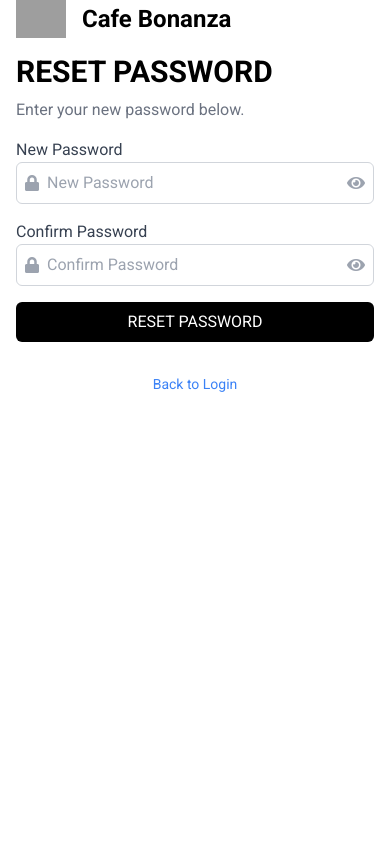
After one commit to Chandra13July/WebAdmin, a PHP site: page /WebAdmin/views/auth/resetPasswordAdmin.php in a window 390 px wide. The commit adds this page. Run offline with PHP 8.4, Linux system fonts and the light colour scheme; some libraries are stand-ins or nearby versions; grey boxes are pictures that could not be loaded.

Commit message:
Add Fitur Forgot Password Admin And Reset Password Admin

```diff
--- /dev/null
+++ b/app/views/auth/resetPasswordAdmin.php
@@ -0,0 +1,128 @@
+<html>
+
+<head>
+    <script src="https://cdn.tailwindcss.com"></script>
+    <link href="https://cdnjs.cloudflare.com/ajax/libs/font-awesome/5.15.3/css/all.min.css" rel="stylesheet" />
+    <link href="https://fonts.googleapis.com/css2?family=Roboto:wght@400;500;700&amp;display=swap" rel="stylesheet" />
+    <style>
+        body {
+            font-family: 'Roboto', sans-serif;
+        }
+    </style>
+</head>
+
+<body class="bg-white flex items-center justify-center h-screen">
+    <!-- Notifikasi Sukses -->
+    <?php if (isset($_SESSION['success'])): ?>
+        <div class="bg-green-500 text-white p-2 rounded shadow-lg absolute top-4 right-4 text-sm z-50" id="success-notification">
+            <?= $_SESSION['success']; ?>
+            <?php unset($_SESSION['success']); ?>
+        </div>
+    <?php endif; ?>
+    <div class="container relative">
+        <div class="flex flex-col md:flex-row w-full h-full">
+            <!-- Left Side -->
+            <div class="w-full md:w-3/5 hidden md:flex items-center justify-center">
+                <div class="text-center">
+                    <img alt="Illustration of a person resetting their password on a laptop" class="w-5/5 h-auto" height="626" src="https://storage.googleapis.com/a1aa/image/3fkk7Ok9A7WteUtnRSCoGFYthsW3fwmrOJkhffpJJVMM1H5dC.jpg" width="626" />
+                </div>
+            </div>
+            <!-- Right Side -->
+            <div class="w-full md:w-2/5 flex flex-col justify-center px-4 md:px-8 max-w-md mx-auto">
+                <div class="mb-4 flex items-center">
+                    <img alt="Bonanza Logo" height="50" src="https://storage.googleapis.com/a1aa/image/aWgYtYy8Ul7GLVtecODMhg9pF15eTHoI4tJCxeUU2yev6j8OB.jpg" width="50" />
+                    <span class="ml-4 text-2xl font-semibold">
+                        Cafe Bonanza
+                    </span>
+                </div>
+                <div class="mb-4">
+                    <h1 class="text-3xl font-bold mb-2">
+                        RESET PASSWORD
+                    </h1>
+                    <p class="text-gray-500">
+                        Enter your new password below.
+                    </p>
+                </div>
+                <form action="<?= BASEURL; ?>/auth/btnResetPasswordAdmin" class="flex flex-col items-center" id="reset-password-form" method="POST">
+                    <div class="mb-4 w-full">
+                        <label class="block text-gray-700" for="password">
+                            New Password
+                        </label>
+                        <div class="flex items-center border border-gray-300 rounded-md p-2 w-full relative">
+                            <i class="fas fa-lock text-gray-400 mr-2"></i>
+                            <input class="w-full outline-none text-base" id="password" name="password" placeholder="New Password" required="" type="password" />
+                            <i class="fas fa-eye text-gray-400 absolute right-2 top-3 cursor-pointer" id="toggle-password"></i>
+                        </div>
+                    </div>
+                    <div class="mb-4 w-full">
+                        <label class="block text-gray-700" for="confirm-password">
+                            Confirm Password
+                        </label>
+                        <div class="flex items-center border border-gray-300 rounded-md p-2 w-full relative">
+                            <i class="fas fa-lock text-gray-400 mr-2"></i>
+                            <input class="w-full outline-none text-base" id="confirm-password" name="confirm-password" placeholder="Confirm Password" required="" type="password" />
+                            <i class="fas fa-eye text-gray-400 absolute right-2 top-3 cursor-pointer" id="toggle-confirm-password"></i>
+                        </div>
+                    </div>
+                    <?php if (isset($_SESSION['error'])): ?>
+                        <div class="text-red-500 mb-4 w-full">
+                            <div class="flex items-center">
+                                <!-- Icon Cross (X) -->
+                                <svg class="h-6 w-6 mr-2" fill="none" stroke="currentColor" stroke-linecap="round" stroke-linejoin="round" stroke-width="2" viewbox="0 0 24 24" xmlns="http://www.w3.org/2000/svg">
+                                    <path d="M6 18L18 6M6 6l12 12">
+                                    </path>
+                                </svg>
+                                <!-- Error Message -->
+                                <span>
+                                    <?= $_SESSION['error']; ?>
+                                </span>
+                            </div>
+                        </div>
+                        <?php unset($_SESSION['error']); ?>
+                    <?php endif; ?>
+                    <button class="w-full bg-black text-white py-2 rounded-md" type="submit">
+                        RESET PASSWORD
+                    </button>
+                </form>
+                <div class="text-center mt-4">
+                    <a class="text-blue-500 hover:underline text-sm" href="<?= BASEURL; ?>/auth/loginAdmin">
+                        Back to Login
+                    </a>
+                </div>
+            </div>
+        </div>
+    </div>
+    <script>
+        window.onload = function() {
+            const notification = document.getElementById('success-notification');
+            const redirectUrl = "<?= isset($_SESSION['redirect_url']) ? BASEURL . $_SESSION['redirect_url'] : BASEURL . '/auth/resetpassword'; ?>";
+            <?php unset($_SESSION['redirect_url']); ?>
+
+            if (notification) {
+                setTimeout(() => {
+                    notification.classList.add('hidden');
+                    window.location.href = redirectUrl;
+                }, 3000); // 3 detik
+            }
+        };
+
+        const togglePassword = document.getElementById('toggle-password');
+        const passwordInput = document.getElementById('password');
+        const toggleConfirmPassword = document.getElementById('toggle-confirm-password');
+        const confirmPasswordInput = document.getElementById('confirm-password');
+
+        togglePassword.addEventListener('click', () => {
+            const type = passwordInput.getAttribute('type') === 'password' ? 'text' : 'password';
+            passwordInput.setAttribute('type', type);
+            togglePassword.classList.toggle('fa-eye-slash');
+        });
+
+        toggleConfirmPassword.addEventListener('click', () => {
+            const type = confirmPasswordInput.getAttribute('type') === 'password' ? 'text' : 'password';
+            confirmPasswordInput.setAttribute('type', type);
+            toggleConfirmPassword.classList.toggle('fa-eye-slash');
+        });
+    </script>
+</body>
+
+</html>
--- a/app/views/layout/header.php
+++ b/app/views/layout/header.php
@@ -5,6 +5,8 @@
     <meta name="viewport" content="width=device-width, initial-scale=1.0">
     <title>Web Admin</title>
     <link rel="shortcut icon" href="<?= BASEURL; ?>/img/auth/logo.png" type="image/x-icon">
+    <script src="https://cdn.tailwindcss.com"></script>
+    <link href="https://cdnjs.cloudflare.com/ajax/libs/font-awesome/5.15.3/css/all.min.css" rel="stylesheet" />
 </head>
 <body>
 
```
Also changed, not shown: app/controllers/Auth.php (+82 -8 lines), app/models/EmployeeModel.php (+31 -2 lines), app/views/auth/forgotPasswordAdmin.php (added, +93 -0 lines), app/views/auth/loginAdmin.php (+13 -13 lines).
